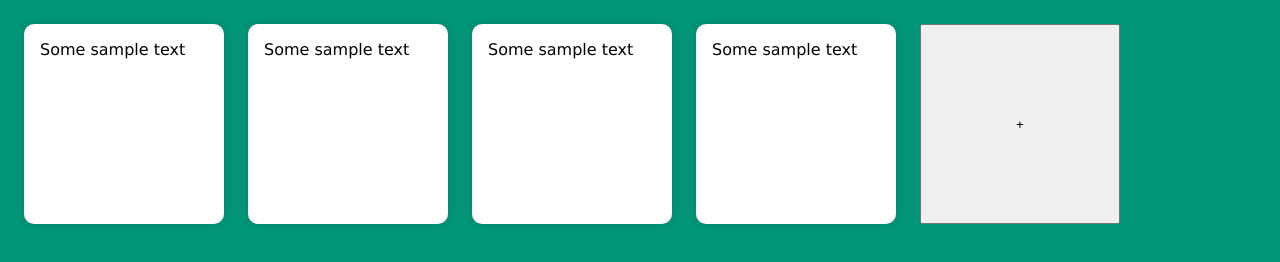
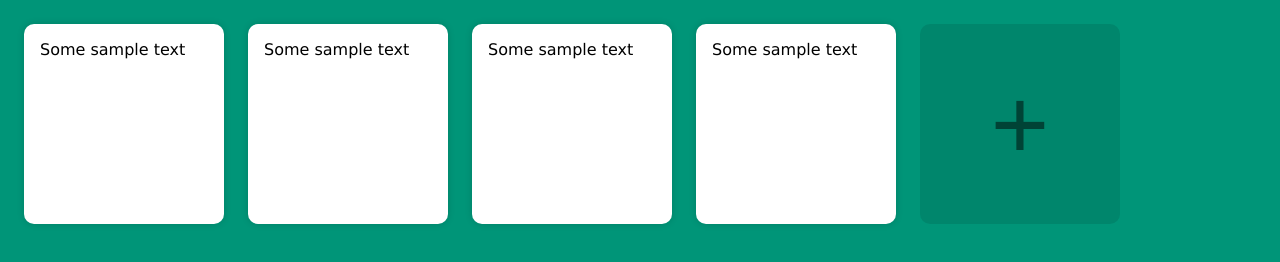
Before and after one commit to meohmiahh/sticky-notes-app, a website built with Parcel: page index.html in a window 1280 px wide. Built offline with nearby package versions, Linux system fonts and the light colour scheme.

Commit message:
Add styling to add a note feature

```diff
--- a/src/styles.css
+++ b/src/styles.css
@@ -21,3 +21,19 @@ body {
   font-family: Verdana, Geneva, Tahoma, sans-serif;
   font-size: 16px;
 }
+
+.add-note {
+  height: 200px;
+  border: none;
+  outline: none;
+  background: rgba(0, 0, 0, 0.1);
+  border-radius: 10px;
+  font-size: 100px;
+  color: rgba(0, 0, 0, 0.5);
+  cursor: pointer;
+  transition: background 0.2s;
+}
+
+.add-note:hover {
+  background: rgba(0, 0, 0, 0.2);
+}
```
